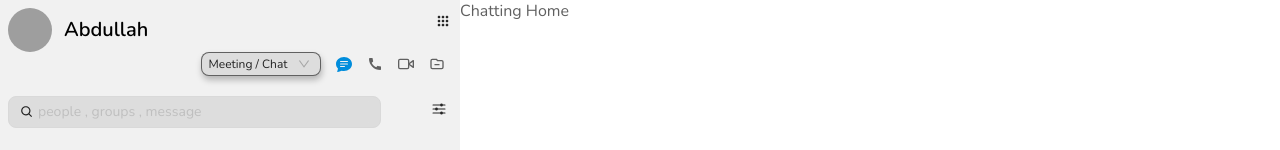
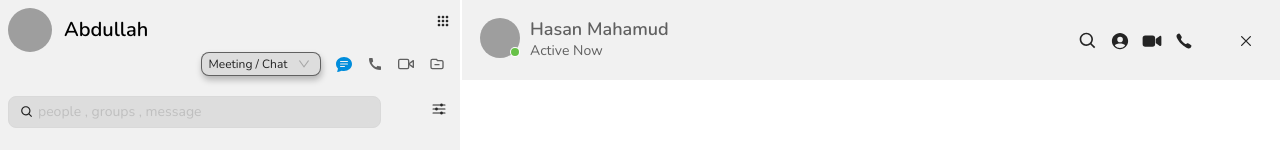
Before and after one commit to shamim-42/OfficeTalk-Frontend, a React (Create React App) app: page /chat/0 in a window 1280 px wide. Shown: the top 150 px of the page. Built offline with nearby package versions, Linux system fonts and the light colour scheme; grey boxes are pictures that could not be loaded.

Commit message:
chatting home header design

```diff
--- a/src/base/_global.scss
+++ b/src/base/_global.scss
@@ -162,6 +162,10 @@ h4 {
   border-radius: 50%;
 }
 
+.regular-icon {
+  font-size: 16px;
+}
+
 .btn-theme-primary {
   display: inline-block;
   padding: 8px 42px;
--- a/src/container/ChattingHome.js
+++ b/src/container/ChattingHome.js
@@ -1,10 +1,16 @@
 import React from 'react';
+import { useSelector } from 'react-redux';
+import { useParams } from 'react-router-dom';
+import { selectActiveUser } from '../redux/features/layoutSlice';
+import ChattingHomeUi from '../ui/chattingHome/ChattingHomeUi';
 
 const ChattingHome = () => {
+  const { id } = useParams();
+  const users = useSelector(selectActiveUser);
+  const currentUser = users.find((user) => user.id.toString() === id);
+
   return (
-    <div>
-      Chatting Home
-    </div>
+    <ChattingHomeUi currentUser={currentUser} />
   );
 };
 
--- a/src/container/HomePage.js
+++ b/src/container/HomePage.js
@@ -1,4 +1,6 @@
 import React from 'react';
+import { useDispatch } from 'react-redux';
+import { setActiveUser } from '../redux/features/layoutSlice';
 import HomeUi from '../ui/home/HomeUi';
 
 const users = [
@@ -101,6 +103,9 @@ const users = [
 ]
 
 const HomePage = () => {
+  const dispatch = useDispatch();
+  dispatch(setActiveUser(users));
+
   function handleChangeSearch(value) {
     console.log(value);
   }
--- a/src/main.scss
+++ b/src/main.scss
@@ -6,3 +6,4 @@
 @import "../src/ui/home/homepage";
 @import "../src/ui/sidebar/sidebar";
 @import "../src/ui/sidebar/_settingPopover";
+@import "../src/ui/chattingHeader/chattingHeader";
--- a/src/redux/features/layoutSlice.js
+++ b/src/redux/features/layoutSlice.js
@@ -6,20 +6,25 @@ export const layoutSlice = createSlice({
     error: null,
     alertList: [],
     userProfile: null,
+    activeUser: [],
   },
   reducers: {
     setError: (state, action) => {
-      state.error = action.payload
+      state.error = action.payload;
     },
     resetError: (state) => {
       state.error = null
+    },
+    setActiveUser: (state, action) => {
+      state.activeUser = action.payload;
     }
   },
 
 });
 
-export const { setError, resetError } = layoutSlice.actions;
+export const { setError, resetError, setActiveUser } = layoutSlice.actions;
 
-export const selectError = (state) => state.layout.value;
+export const selectError = (state) => state.layout.error;
+export const selectActiveUser = (state) => state.layout.activeUser;
 
 export default layoutSlice.reducer;
--- /dev/null
+++ b/src/ui/chattingHeader/ChattingHeader.js
@@ -0,0 +1,62 @@
+import { Avatar, Badge, Button } from 'antd';
+import React from 'react';
+import { BiSearch } from "react-icons/bi";
+import { IoPersonCircleSharp } from "react-icons/io5";
+import { IoVideocam } from "react-icons/io5";
+import { IoCloseOutline } from "react-icons/io5";
+import { IoIosCall } from "react-icons/io";
+
+const ChattingHeader = (props) => {
+  const { currentUser } = props;
+  return (
+    <div className="chatting-header">
+      <div className="user-info">
+        <Badge
+          offset={["-5%", "85%"]}
+          style={{
+            width: "8px",
+            height: "8px",
+            backgroundColor: "#67C148",
+            textAlign: "left"
+          }}
+          dot={currentUser.status}
+        >
+          <Avatar
+            className="user-img circle-img"
+            src={currentUser.img}
+          />
+        </Badge>
+        <div>
+          <p className="user-name">{currentUser.name}</p>
+          <p className="user-status">
+            {currentUser.status ? "Active Now" : ''}
+          </p>
+        </div>
+      </div>
+
+      <div className="header-icons">
+        <div>
+          <Button type="text">
+            <BiSearch />
+          </Button>
+          <Button type="text">
+            <IoPersonCircleSharp />
+          </Button>
+          <Button type="text">
+            <IoVideocam />
+          </Button>
+          <Button type="text">
+            <IoIosCall />
+          </Button>
+        </div>
+        <div className="cross-icon">
+          <Button type="text">
+            <IoCloseOutline />
+          </Button>
+        </div>
+      </div>
+    </div>
+  );
+};
+
+export default ChattingHeader;
--- /dev/null
+++ b/src/ui/chattingHeader/_chattingHeader.scss
@@ -0,0 +1,35 @@
+@use "sass:map";
+
+.chatting-header {
+  @include set-display-flex(center, space-between, 10);
+  background-color: map.get($theme-colors, "white-f1");
+  padding: 18px;
+
+  & .user-info {
+    @include set-display-flex(start, start, 10px);
+
+    & .user-img {
+      width: 40px;
+      height: 40px;
+    }
+
+    & .user-name {
+      font-size: 18px;
+      font-weight: 600;
+    }
+
+    & .user-status {
+      font-size: 14px;
+    }
+  }
+
+  & .header-icons {
+    @include set-display-flex(center, space-between, 30px);
+
+    & Button {
+      background-color: transparent;
+      padding: 5px;
+      font-size: 20px;
+    }
+  }
+}
--- /dev/null
+++ b/src/ui/chattingHome/ChattingHomeUi.js
@@ -0,0 +1,11 @@
+import React from 'react';
+import ChattingHeader from '../chattingHeader/ChattingHeader';
+
+const ChattingHomeUi = (props) => {
+  const { currentUser } = props;
+  return (
+    <ChattingHeader currentUser={currentUser} />
+  );
+};
+
+export default ChattingHomeUi;
--- a/src/ui/home/HomeUi.js
+++ b/src/ui/home/HomeUi.js
@@ -19,7 +19,7 @@ const HomeUi = (props) => {
           users={users} />
       </Sider>
 
-      <Content style={{ margin: '0 16px 0 460px', overflow: 'initial' }}>
+      <Content style={{ marginLeft: '462px', overflow: 'initial' }}>
         <Outlet />
       </Content>
     </>
```
